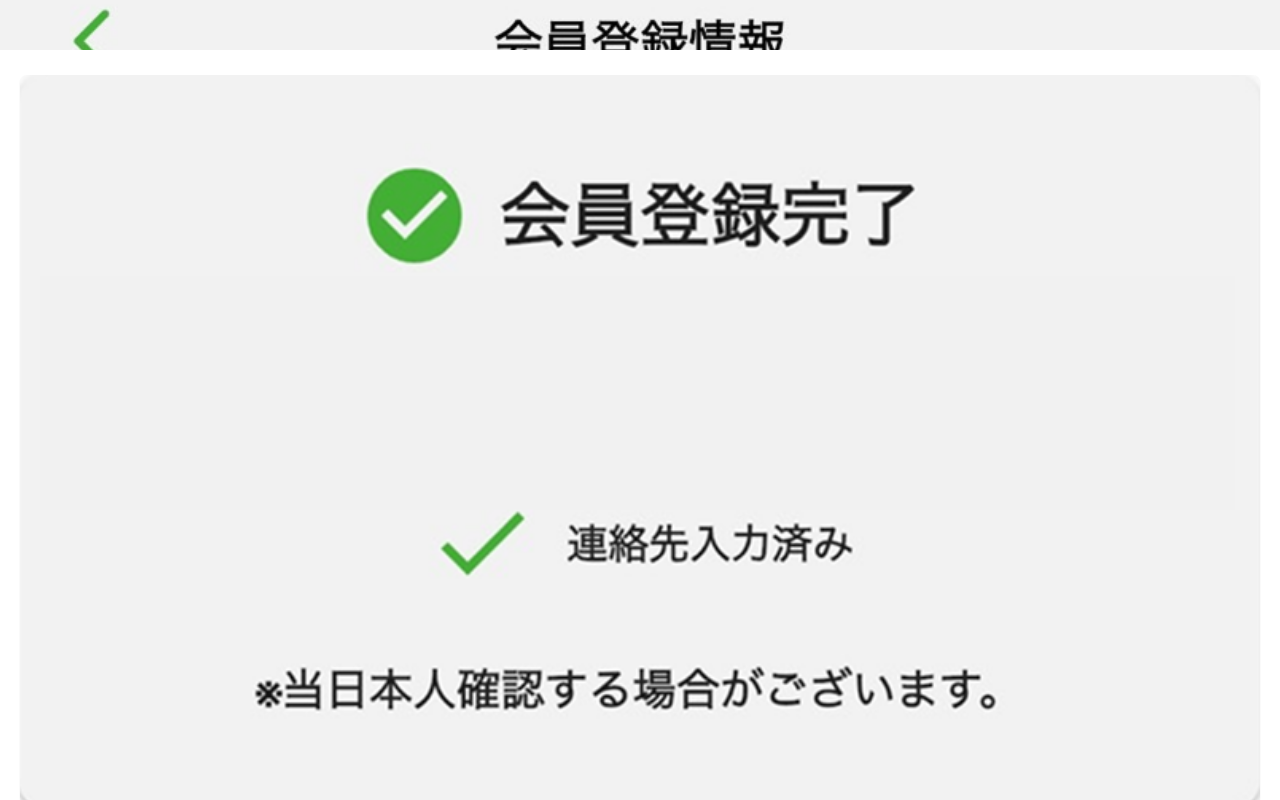
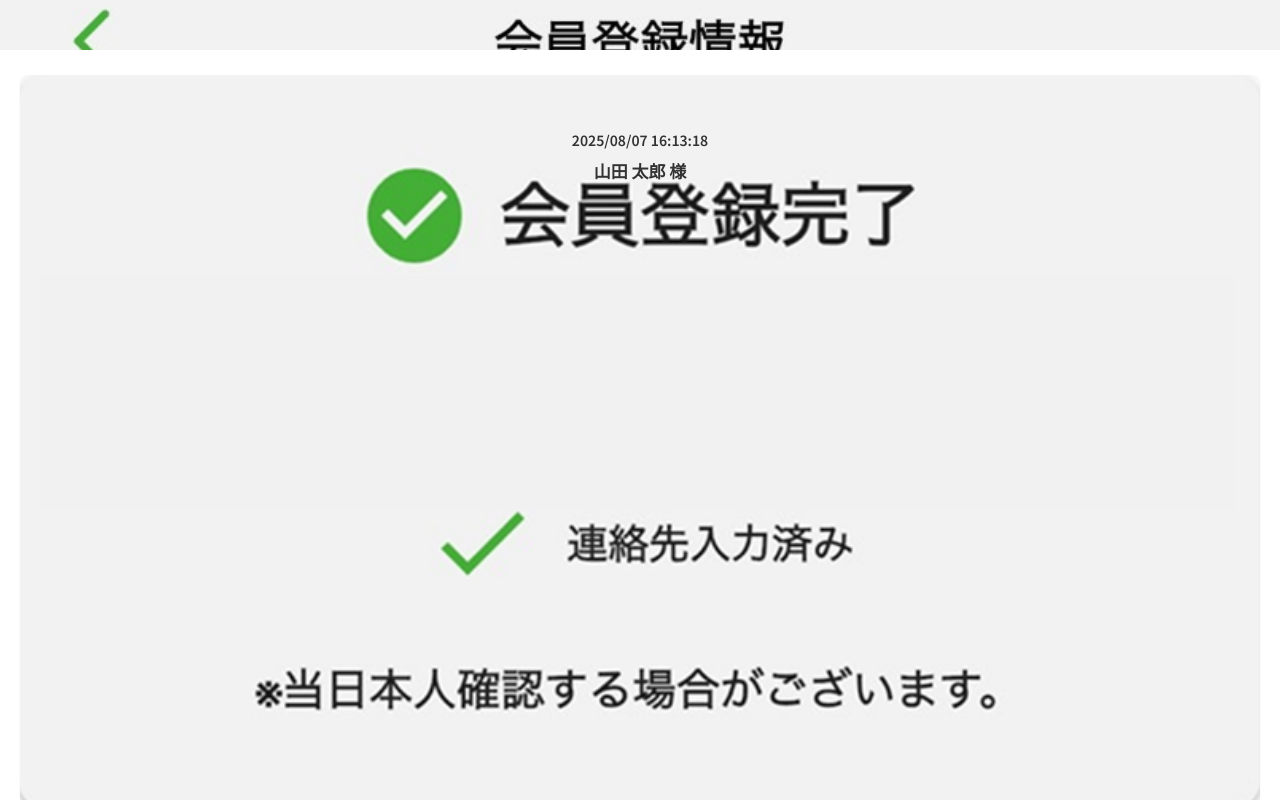
Before and after one commit to tanaka6593/lf, a plain HTML site: page index.html in a window 1280 px wide. Both pictures are taken after a click on the button "情報ページへ". Drawn offline with Linux system fonts and the light colour scheme.

Commit message:
Add files via upload

```diff
--- a/index.html
+++ b/index.html
@@ -346,14 +346,28 @@
   <!-- 上部固定画像 -->
   <div style="position: fixed; left: 0; width: 100%; z-index: 1000; background: #fff; padding: 15px 20px; box-sizing: border-box;">
     <img src="aaa.png" alt="情報ページ画像" style="width: 100%; height: auto; display: block;border-radius: 7px; box-shadow: 0 1px 1px rgba(0, 0, 0, 0.2);">
+
+    <!-- 氏名・日時オーバーレイ -->
+     <!-- 重ね表示：時間 -->
+      <div id="openTime"
+           style="position: absolute; top: 70px; left: 50%; transform: translateX(-50%); font-size: 14px; font-weight: bold; color: #333; background: padding: 4px 8px;">
+        <!-- 時間がここに表示される -->
       </div>
+
+      <!-- 重ね表示：氏名 -->
+      <div id="userName"
+           contenteditable="true" style="position: absolute; top: 110px; left: 50%; transform: translate(-50%, -50%); font-size: 17px; font-weight: bold; color: #333;; padding: 6px 12px;">
+        山田 太郎 様
+      </div>
+    </div>
+
 
 
   <!-- 内容本体 -->
 <div style="margin-top: 60px; padding: 260px 15px 0px; font-family: 'Noto Sans JP', sans-serif;">
 
   <!-- 個人情報入力フィールド -->
-  <div style="font-size: 13px; color: #333; max-width: 500px; margin: 0 auto;font-weight: 500;">
+  <div style="font-size: 13px; color: #333; max-width: 500px; margin: 0 auto;font-weight: 600;">
 
     <div style="margin-bottom: 40px;">
       <div style="margin-bottom: 6px;">お名前</div>
@@ -422,13 +436,32 @@
 
     document.querySelector('.header-img').style.display = (id === 'indexPage' || id === 'zyohoPage') ? 'none' : 'block';
     document.querySelector('.footer-img').style.display = (id === 'indexPage' || id === 'zyohoPage') ? 'none' : 'block';
-        document.querySelector('.info-button').style.display =  (id === 'indexPage' || id === 'zyohoPage') ? 'none' : 'inline-block';
-        document.querySelector('.bo-button').style.display = (id === 'indexPage' || id === 'zyohoPage')  ? 'none' : 'block';
-        // 情報ページ用ヘッダー表示切替
+    document.querySelector('.info-button').style.display = (id === 'indexPage' || id === 'zyohoPage') ? 'none' : 'inline-block';
+    document.querySelector('.bo-button').style.display = (id === 'indexPage' || id === 'zyohoPage') ? 'none' : 'block';
     document.getElementById('zyohoHeader').style.display = (id === 'zyohoPage') ? 'block' : 'none';
 
+    // 情報ページを表示する時のみ、時間更新
+    if (id === 'zyohoPage') {
+      updateOpenTime();
+    }
+  }
+
+  function updateOpenTime() {
+    const now = new Date();
+    const yyyy = now.getFullYear();
+    const mm = String(now.getMonth() + 1).padStart(2, '0');
+    const dd = String(now.getDate()).padStart(2, '0');
+    const hh = String(now.getHours()).padStart(2, '0');
+    const mi = String(now.getMinutes()).padStart(2, '0');
+    const ss = String(now.getSeconds()).padStart(2, '0');
+    const formattedTime = `${yyyy}/${mm}/${dd} ${hh}:${mi}:${ss}`;
+    const timeElement = document.getElementById('openTime');
+    if (timeElement) {
+      timeElement.textContent = formattedTime;
+    }
   }
 </script>
 
+
   </body>
 </html>
```
Also changed, not shown: icon.png (added). Lines whose indentation alone changed are shown as unchanged.
